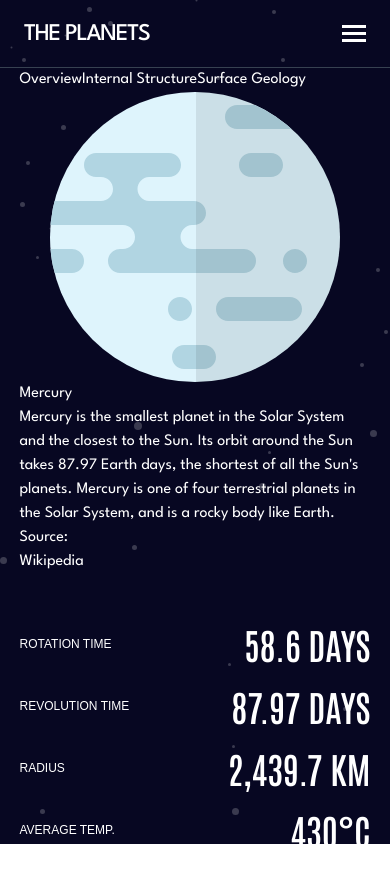
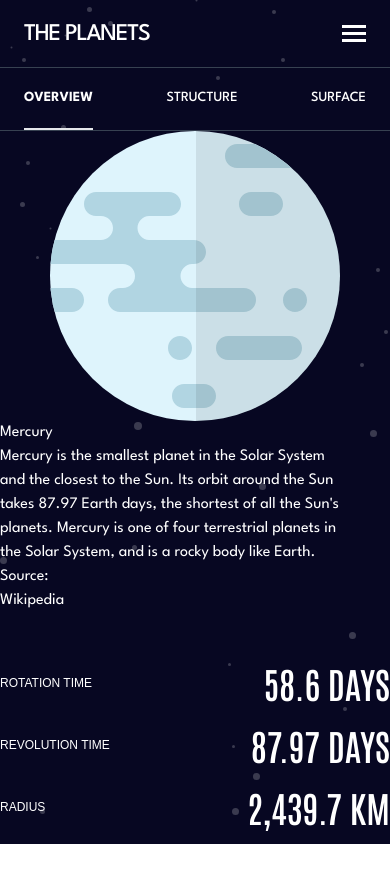
Before and after one commit to mkulemeka/planets-fact-site, a React (Vite) app: page / in a window 390 px wide. Shown: the top 882 px of the page. Before the commit the page ends 857 px from the top, so only its background shows below. Built offline with nearby package versions, Linux system fonts and the light colour scheme; the HTML template or start-up script is replaced by a standard one.

Commit message:
working on mobile view

```diff
--- a/src/App.jsx
+++ b/src/App.jsx
@@ -3,6 +3,7 @@ import * as Pages from "./pages";
 import { RouterProvider, createBrowserRouter } from "react-router-dom";
 
 import { AppLayout } from "./components";
+import { PlanetProvider } from "./context/PlanetProvider";
 import data from "../data.json";
 
 const App = () => {
@@ -36,7 +37,11 @@ const App = () => {
       children: routes,
     },
   ]);
-  return <RouterProvider router={router} />;
+  return (
+    <PlanetProvider>
+      <RouterProvider router={router} />
+    </PlanetProvider>
+  );
 };
 
 export default App;
--- /dev/null
+++ b/src/components/Button.jsx
@@ -0,0 +1,26 @@
+import PropTypes from "prop-types";
+
+const Button = ({ text, activeButton, handleClick, planetName }) => {
+  const borderStyle =
+    activeButton === text
+      ? `border-b-2 border-${planetName.toLowerCase()} border-opacity-100 font-bold`
+      : "border-b-2 border-transparent border-opacity-0";
+
+  return (
+    <button
+      className={`uppercase py-[1.25rem] transition-all duration-500 ${borderStyle}`}
+      onClick={handleClick}
+    >
+      {text}
+    </button>
+  );
+};
+
+Button.propTypes = {
+  text: PropTypes.string.isRequired,
+  activeButton: PropTypes.string,
+  handleClick: PropTypes.func,
+  planetName: PropTypes.string,
+};
+
+export default Button;
--- a/src/components/ButtonsContainer.jsx
+++ b/src/components/ButtonsContainer.jsx
@@ -1,5 +1,36 @@
-const ButtonsContainer = () => {
-  return <div>ButtonsContainer</div>;
+import { useContext, useState } from "react";
+
+import { Button } from "../components";
+import { PlanetContext } from "../context/PlanetProvider";
+import PropTypes from "prop-types";
+
+const ButtonsContainer = ({ planetName }) => {
+  const { windowWidth } = useContext(PlanetContext);
+  const [activeButton, setActiveButton] = useState("Overview");
+
+  const handleClick = (e) => setActiveButton(e.target.textContent);
+
+  const buttonsText = ["Overview", "Internal Structure", "Surface Geology"];
+  const buttonsTextMobile = ["Overview", "Structure", "Surface"];
+  return (
+    <section className="planet-section__links flex justify-between items-center border-b-[1.5px]  border-gray-700 px-[1.5rem] text-sm font-medium">
+      {windowWidth < 768
+        ? buttonsTextMobile.map((text) => (
+            <Button
+              key={text}
+              text={text}
+              activeButton={activeButton}
+              handleClick={handleClick}
+              planetName={planetName}
+            />
+          ))
+        : buttonsText.map((text) => <Button key={text} text={text} />)}
+    </section>
+  );
+};
+
+ButtonsContainer.propTypes = {
+  planetName: PropTypes.string.isRequired,
 };
 
 export default ButtonsContainer;
--- a/src/components/PageLayout.jsx
+++ b/src/components/PageLayout.jsx
@@ -1,15 +1,18 @@
 import "./pageLayout.scss";
+
+import {
+  ButtonsContainer,
+  IllustrationContainer,
+  IntroContainer,
+  StatsContainer,
+} from "./index";
 
 import PropTypes from "prop-types";
 
 const PageLayout = ({ planetData }) => {
   return (
-    <section className="planet-section max-w-[90%]  mx-auto">
-      <section className="planet-section__links">
-        <a href="/">Overview</a>
-        <a href="/">Internal Structure</a>
-        <a href="/">Surface Geology</a>
-      </section>
+    <section className="planet-section md:max-w-[90%]  mx-auto">
+      <ButtonsContainer planetName={planetData.name} />
       <figure className="planet-section__image">
         <img
           src={planetData.images.planet}
@@ -25,24 +28,7 @@ const PageLayout = ({ planetData }) => {
           <a href={planetData.overview.source}>Wikipedia</a>
         </div>
       </section>
-      <section className="planet-section__stats grid gap-2 md:grid-cols-4">
-        <div className="stats-stat uppercase">
-          <h3>Rotation Time</h3>
-          <p>{planetData.rotation}</p>
-        </div>
-        <div className="stats-stat uppercase">
-          <h3>Revolution Time</h3>
-          <p>{planetData.revolution}</p>
-        </div>
-        <div className="stats-stat uppercase">
-          <h3>Radius</h3>
-          <p>{planetData.radius}</p>
-        </div>
-        <div className="stats-stat uppercase">
-          <h3>Average Temp.</h3>
-          <p>{planetData.temperature}</p>
-        </div>
-      </section>
+      <StatsContainer planetData={planetData} />
     </section>
   );
 };
--- /dev/null
+++ b/src/components/Stat.jsx
@@ -0,0 +1,17 @@
+import PropTypes from "prop-types";
+
+const Stat = ({ title, stat }) => {
+  return (
+    <div className="stats-stat uppercase">
+      <h3>{title}</h3>
+      <p>{stat}</p>
+    </div>
+  );
+};
+
+Stat.propTypes = {
+  title: PropTypes.string.isRequired,
+  stat: PropTypes.string.isRequired,
+};
+
+export default Stat;
--- a/src/components/StatsContainer.jsx
+++ b/src/components/StatsContainer.jsx
@@ -1,5 +1,20 @@
-const StatsContainer = () => {
-  return <div>StatsContainer</div>;
+import PropTypes from "prop-types";
+import { Stat } from "./index";
+
+const StatsContainer = ({ planetData }) => {
+  const { rotation, revolution, radius, temperature } = planetData;
+  return (
+    <section className="planet-section__stats grid gap-2 md:grid-cols-4">
+      <Stat title="Rotation Time" stat={rotation} />
+      <Stat title="Revolution Time" stat={revolution} />
+      <Stat title="Radius" stat={radius} />
+      <Stat title="Average Temp." stat={temperature} />
+    </section>
+  );
+};
+
+StatsContainer.propTypes = {
+  planetData: PropTypes.object.isRequired,
 };
 
 export default StatsContainer;
--- /dev/null
+++ b/src/context/PlanetProvider.jsx
@@ -0,0 +1,36 @@
+import { useEffect, useState } from "react";
+
+import PropTypes from "prop-types";
+import { createContext } from "react";
+import planetData from "../../data.json";
+
+const PlanetContext = createContext();
+
+const PlanetProvider = ({ children }) => {
+  const [windowWidth, setWindowWidth] = useState(window.innerWidth);
+
+  useEffect(() => {
+    const handleResize = () => setWindowWidth(window.innerWidth);
+    window.addEventListener("resize", handleResize);
+    return () => {
+      window.removeEventListener("resize", handleResize);
+    };
+  }, []);
+
+  const contextValue = {
+    planetData,
+    windowWidth,
+  };
+
+  return (
+    <PlanetContext.Provider value={contextValue}>
+      {children}
+    </PlanetContext.Provider>
+  );
+};
+
+PlanetProvider.propTypes = {
+  children: PropTypes.node.isRequired,
+};
+
+export { PlanetProvider, PlanetContext };
```
Also changed, not shown: src/components/index.js (+6 -4 lines).
